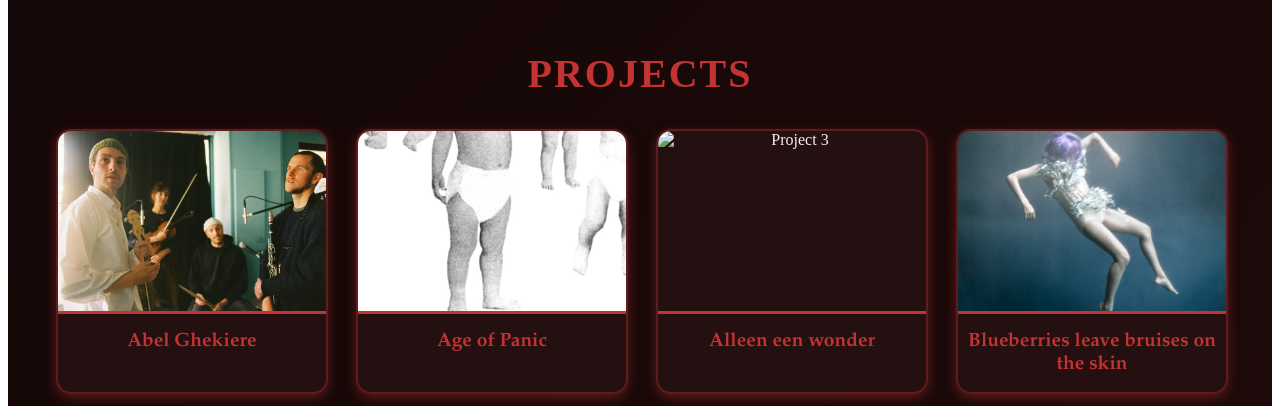
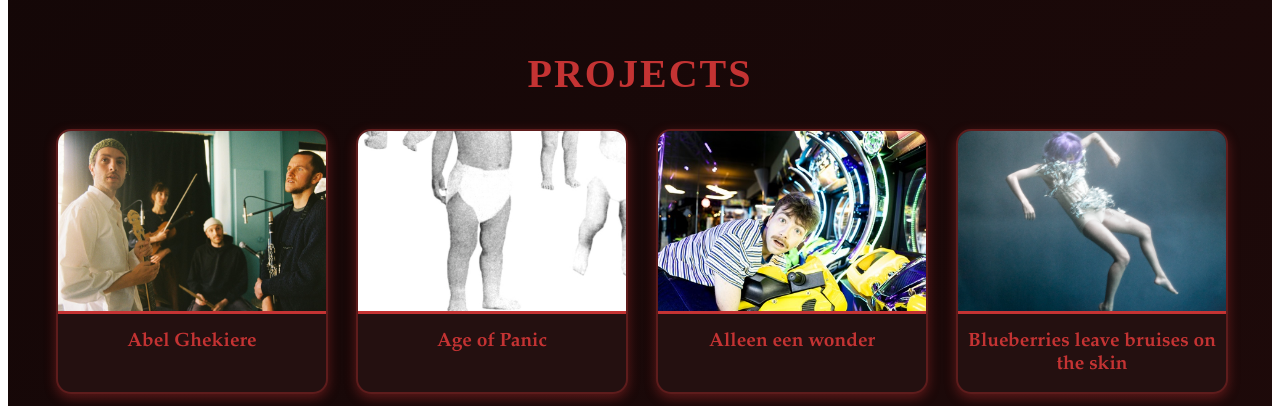
Before and after one commit to ALYVRS/Project, a plain HTML site: page Project webproductie/index.html in a window 1280 px wide. Shown: the part 1100-1506 px from the top of the page. Drawn offline with Linux system fonts and the light colour scheme.

Commit message:
verandering

```diff
--- a/Project webproductie/index.html
+++ b/Project webproductie/index.html
@@ -59,7 +59,7 @@
       <h3>Age of Panic</h3>
     </a>
     <a href="project3.html" class="project-card">
-      <img src="src/" alt="Project 3" />
+      <img src="src/Alleen een wonder.jpg" alt="Project 3" />
       <h3>Alleen een wonder</h3>
     </a>
     <a href="project4.html" class="project-card">
```
Also changed, not shown: Project webproductie/src/Alleen een wonder.jpg (added).
